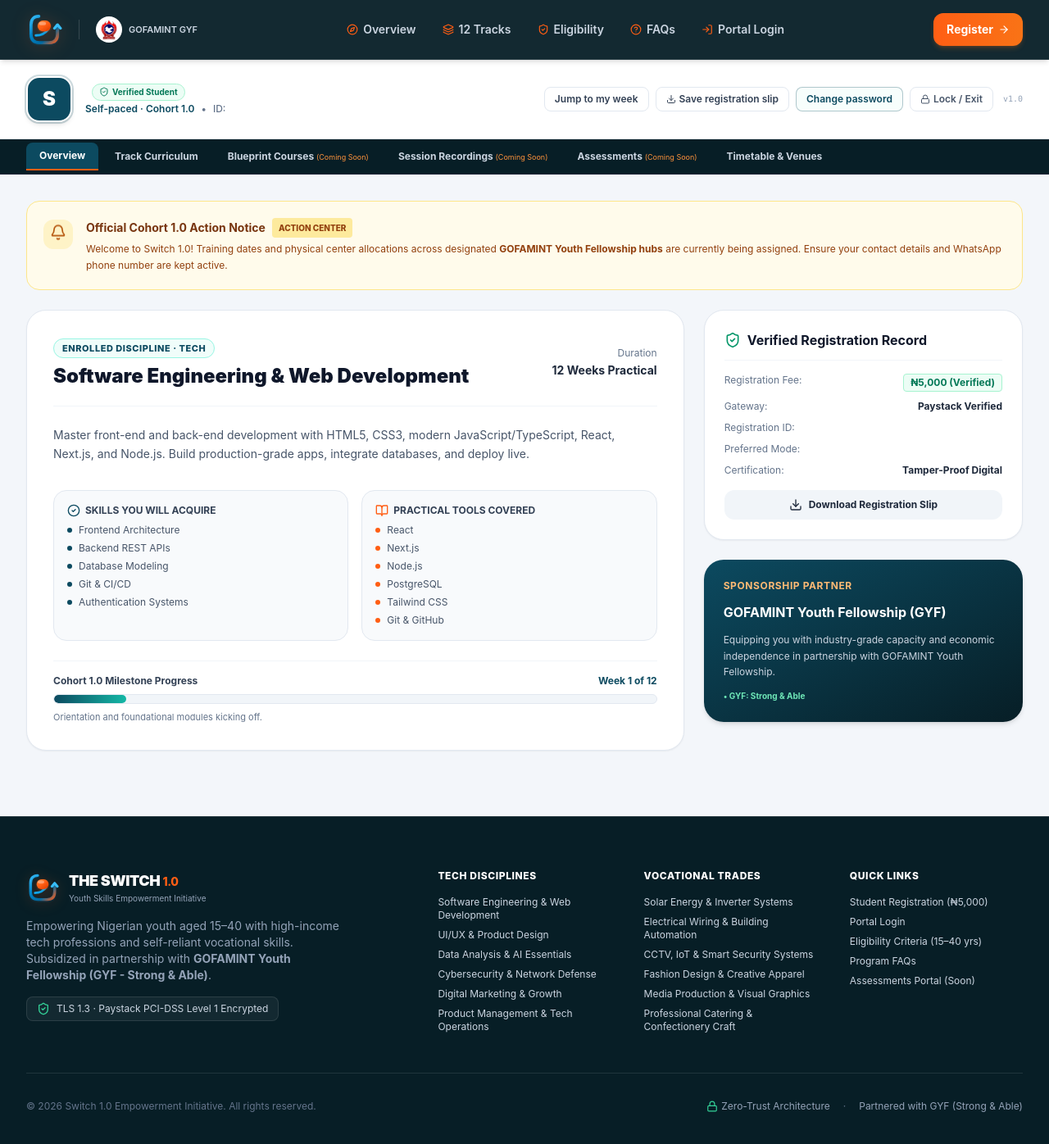
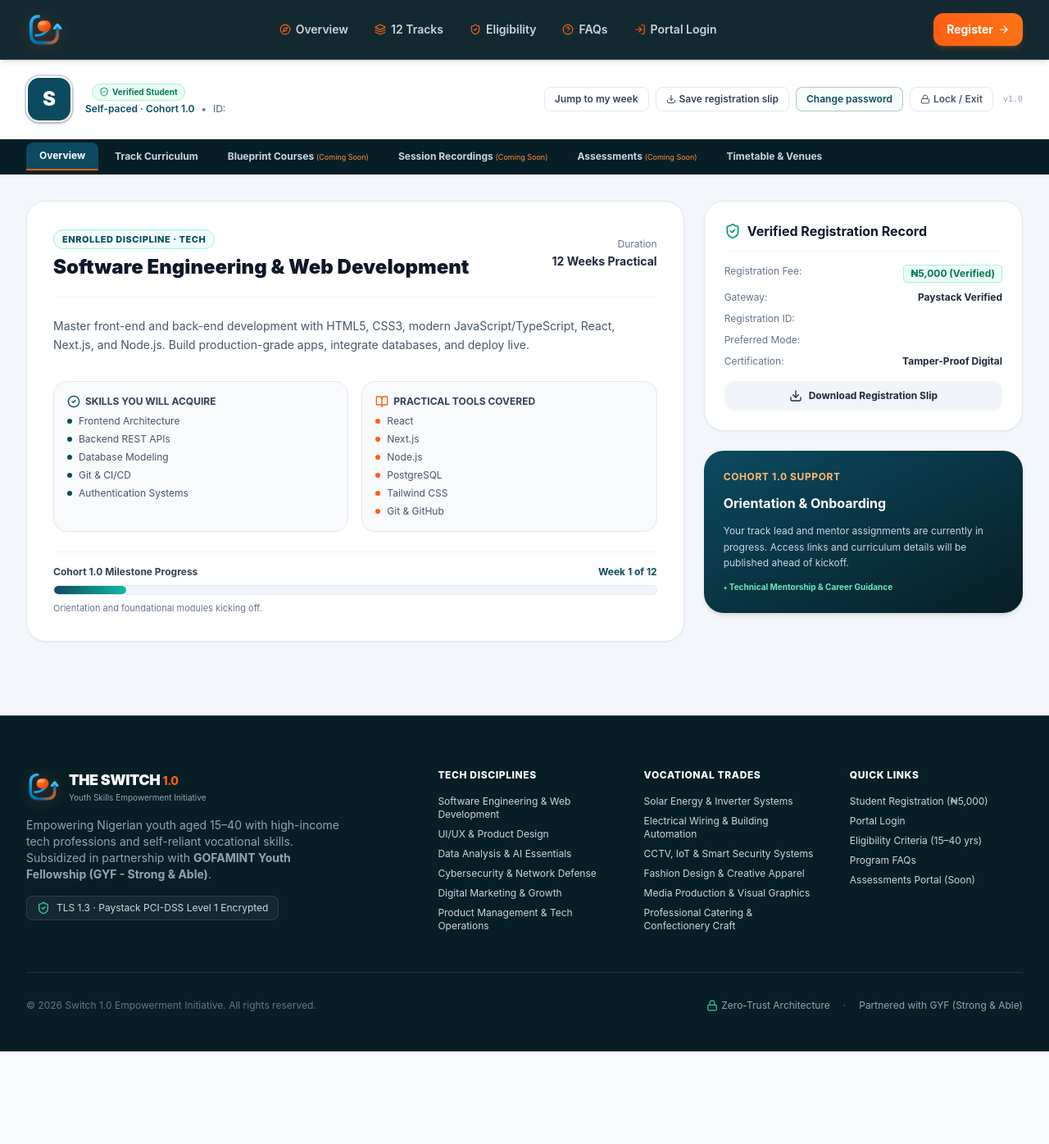
Before and after one commit to OduzzPreneur/Switch-1.0, a Next.js app: page /dashboard in a window 1280 px wide. Shown: the top 1396 px of the page at 82% size. After the commit the page ends 1283 px from the top, so only its background shows below. Built offline with nearby package versions, Linux system fonts and the light colour scheme; sample sign-in values are in the browser's storage.

Commit message:
fix: remove partner logo from navbar, fix vector logo rendering with inline component, and remove GYF banners from dashboard

```diff
--- a/src/app/dashboard/page.tsx
+++ b/src/app/dashboard/page.tsx
@@ -196,22 +196,6 @@
       {/* Main Dashboard Content */}
       <div className="max-w-7xl mx-auto px-4 sm:px-6 lg:px-8 pt-8 space-y-6">
 
-        {/* Dynamic Action Required Announcement */}
-        <div className="bg-amber-50 border border-amber-200 rounded-2xl p-4 sm:p-5 flex items-start gap-4 shadow-xs">
-          <div className="p-2 bg-amber-100 text-amber-700 rounded-xl shrink-0 mt-0.5">
-            <Bell className="w-5 h-5 animate-bounce" />
-          </div>
-          <div className="flex-1 space-y-1">
-            <h4 className="font-bold text-amber-900 text-sm flex items-center gap-2">
-              <span>Official Cohort 1.0 Action Notice</span>
-              <span className="text-[10px] font-extrabold uppercase bg-amber-200/80 text-amber-800 px-2 py-0.5 rounded">Action Center</span>
-            </h4>
-            <p className="text-xs text-amber-800 leading-relaxed">
-              Welcome to Switch 1.0! Training dates and physical center allocations across designated <strong>GOFAMINT Youth Fellowship hubs</strong> are currently being assigned. Ensure your contact details and WhatsApp phone number are kept active.
-            </p>
-          </div>
-        </div>
-
         {/* Tab 1: Overview */}
         {activeTab === 'overview' && (
           <div className="grid grid-cols-1 lg:grid-cols-3 gap-6">
@@ -328,21 +312,21 @@
                 </button>
               </div>
 
-              {/* Partner Sponsorship Note */}
+              {/* Program Support / Help Card */}
               <div className="bg-gradient-to-br from-switch-teal to-switch-dark text-white rounded-3xl p-6 shadow-md space-y-3">
                 <div className="flex items-center gap-2">
                   <span className="text-xs font-bold text-orange-300 uppercase tracking-wider">
-                    Sponsorship Partner
+                    Cohort 1.0 Support
                   </span>
                 </div>
                 <h4 className="text-base font-bold">
-                  GOFAMINT Youth Fellowship (GYF)
+                  Orientation & Onboarding
                 </h4>
                 <p className="text-xs text-slate-300 leading-relaxed">
-                  Equipping you with industry-grade capacity and economic independence in partnership with GOFAMINT Youth Fellowship.
+                  Your track lead and mentor assignments are currently in progress. Access links and curriculum details will be published ahead of kickoff.
                 </p>
                 <div className="text-[10px] text-emerald-300 font-bold">
-                  • GYF: Strong & Able
+                  • Technical Mentorship & Career Guidance
                 </div>
               </div>
 
@@ -396,7 +380,7 @@
                 Timetable & Physical Center Allocations
               </h3>
               <p className="text-xs text-slate-500 mt-1">
-                Session scheduling for virtual streams and GOFAMINT Youth Fellowship physical hubs.
+                Session scheduling for virtual streams and Switch 1.0 physical training hubs.
               </p>
             </div>
 
@@ -416,7 +400,7 @@
               </div>
               <div className="p-4 rounded-2xl border border-slate-200 bg-slate-50 space-y-2">
                 <span className="font-bold text-slate-900">Physical Practical Workshops:</span>
-                <p className="text-slate-600">Conducted at designated regional GOFAMINT youth empowerment centers with certified technical mentors.</p>
+                <p className="text-slate-600">Conducted at designated regional Switch 1.0 empowerment centers with certified technical mentors.</p>
               </div>
             </div>
           </div>
--- /dev/null
+++ b/src/components/common/SwitchLogo.tsx
@@ -0,0 +1,110 @@
+import React from 'react';
+
+interface SwitchLogoProps {
+  className?: string;
+  size?: number;
+}
+
+export default function SwitchLogo({ className = 'w-10 h-10', size = 44 }: SwitchLogoProps) {
+  return (
+    <svg
+      xmlns="http://www.w3.org/2000/svg"
+      viewBox="0 0 120 120"
+      width={size}
+      height={size}
+      fill="none"
+      className={className}
+      aria-label="The Switch Logo"
+    >
+      <defs>
+        {/* Vibrant Switch Orange Gradient */}
+        <linearGradient id="switchOrangeGrad" x1="15%" y1="10%" x2="85%" y2="90%">
+          <stop offset="0%" stopColor="#FF7A29" />
+          <stop offset="50%" stopColor="#FF5E14" />
+          <stop offset="100%" stopColor="#E04200" />
+        </linearGradient>
+
+        {/* Electric Cyan to Teal Accent Gradient */}
+        <linearGradient id="switchCyanGrad" x1="0%" y1="0%" x2="100%" y2="100%">
+          <stop offset="0%" stopColor="#38BDF8" />
+          <stop offset="60%" stopColor="#0EA5E9" />
+          <stop offset="100%" stopColor="#0284C7" />
+        </linearGradient>
+
+        {/* Outer Track Gradient */}
+        <linearGradient id="switchTrackGrad" x1="0%" y1="0%" x2="100%" y2="100%">
+          <stop offset="0%" stopColor="#38BDF8" />
+          <stop offset="35%" stopColor="#0284C7" />
+          <stop offset="70%" stopColor="#0369A1" />
+          <stop offset="100%" stopColor="#FF5E14" />
+        </linearGradient>
+
+        {/* Subtle Orange Glow Filter */}
+        <filter id="orangeGlow" x="-20%" y="-20%" width="140%" height="140%">
+          <feDropShadow dx="0" dy="2" stdDeviation="3.5" floodColor="#FF5E14" floodOpacity="0.4" />
+        </filter>
+
+        {/* Subtle Container Depth */}
+        <filter id="trackGlow" x="-20%" y="-20%" width="140%" height="140%">
+          <feDropShadow dx="0" dy="2" stdDeviation="2.5" floodColor="#0284C7" floodOpacity="0.25" />
+        </filter>
+      </defs>
+
+      {/* Modern Dynamic Outer Switch Loop Track */}
+      <path
+        d="M 42 16
+           C 26 16 16 26 16 44
+           L 16 76
+           C 16 94 26 104 44 104
+           L 76 104
+           C 94 104 104 94 104 76
+           L 104 46"
+        stroke="url(#switchTrackGrad)"
+        strokeWidth="10"
+        strokeLinecap="round"
+        strokeLinejoin="round"
+        filter="url(#trackGlow)"
+      />
+
+      {/* Dynamic Directional Arrowhead representing career switch */}
+      <path
+        d="M 94 56 L 104 44 L 114 56"
+        fill="none"
+        stroke="#38BDF8"
+        strokeWidth="9"
+        strokeLinecap="round"
+        strokeLinejoin="round"
+      />
+
+      {/* Inner Dynamic Transformation Arc */}
+      <path
+        d="M 32 80 C 44 80 62 76 74 58"
+        fill="none"
+        stroke="url(#switchCyanGrad)"
+        strokeWidth="8"
+        strokeLinecap="round"
+      />
+
+      {/* Core "Switch" Energy Toggle (Vibrant Orange Core) */}
+      <rect
+        x="38"
+        y="30"
+        width="44"
+        height="36"
+        rx="18"
+        fill="url(#switchOrangeGrad)"
+        filter="url(#orangeGlow)"
+      />
+
+      {/* Subtle Inner Reflection on Core */}
+      <ellipse
+        cx="54"
+        cy="40"
+        rx="12"
+        ry="6"
+        fill="#FFFFFF"
+        opacity="0.35"
+      />
+    </svg>
+  );
+}
--- a/src/components/layout/Footer.tsx
+++ b/src/components/layout/Footer.tsx
@@ -5,6 +5,7 @@
 import Image from 'next/image';
 import { ShieldCheck, HeartHandshake, Mail, MapPin, Phone, Lock } from 'lucide-react';
 import { TRACKS } from '@/data/tracks';
+import SwitchLogo from '@/components/common/SwitchLogo';
 
 export default function Footer() {
   return (
@@ -17,13 +18,7 @@
           <div className="lg:col-span-2 space-y-4">
             <div className="flex items-center gap-3">
               <div className="w-10 h-10 drop-shadow-[0_2px_8px_rgba(255,94,20,0.25)]">
-                <Image
-                  src="/logos/switch-logo.svg"
-                  alt="The Switch 1.0"
-                  width={40}
-                  height={40}
-                  className="object-contain w-full h-full"
-                />
+                <SwitchLogo className="w-10 h-10" />
               </div>
               <div>
                 <span className="text-lg font-black text-white tracking-tight">
--- a/src/components/layout/Navbar.tsx
+++ b/src/components/layout/Navbar.tsx
@@ -5,6 +5,7 @@
 import Image from 'next/image';
 import { usePathname } from 'next/navigation';
 import { Menu, X, Compass, Layers, ShieldCheck, HelpCircle, LogIn, ArrowRight } from 'lucide-react';
+import SwitchLogo from '@/components/common/SwitchLogo';
 
 const navItems = [
   { label: 'Overview', href: '/', icon: Compass },
@@ -37,41 +38,12 @@
       <div className="max-w-7xl mx-auto px-4 sm:px-6 lg:px-8">
         <div className="flex items-center justify-between h-16 sm:h-[72px]">
 
-          {/* Professional Brand & Partner Logo Cluster */}
-          <div className="flex items-center gap-3 sm:gap-5">
-            <Link href="/" className="flex items-center group py-1" aria-label="The Switch 1.0 Home">
-              {/* Switch Brand Logo Container */}
-              <div className="relative w-10 h-10 sm:w-11 sm:h-11 transition-transform duration-200 group-hover:scale-105 drop-shadow-[0_2px_10px_rgba(255,94,20,0.25)]">
-                <Image
-                  src="/logos/switch-logo.svg"
-                  alt="The Switch 1.0"
-                  fill
-                  sizes="44px"
-                  className="object-contain"
-                  priority
-                />
-              </div>
-            </Link>
-
-            {/* Subtle Vertical Divider */}
-            <div className="h-6 w-[1px] bg-white/15 hidden sm:block" />
-
-            {/* Partner Logo (GOFAMINT Youth Fellowship) */}
-            <div className="hidden sm:flex items-center gap-2" title="In partnership with GOFAMINT Youth Fellowship (GYF)">
-              <div className="relative w-7 h-7 sm:w-8 sm:h-8 rounded-full overflow-hidden bg-white p-0.5 border border-white/20 shadow-xs">
-                <Image
-                  src="/logos/gofamint-logo.jpg"
-                  alt="GOFAMINT Youth Fellowship"
-                  fill
-                  sizes="32px"
-                  className="object-contain"
-                />
-              </div>
-              <span className="text-[11px] text-slate-300 font-semibold hidden lg:inline">
-                GOFAMINT GYF
-              </span>
+          {/* Brand Logo Only */}
+          <Link href="/" className="flex items-center group py-1" aria-label="The Switch 1.0 Home">
+            <div className="transition-transform duration-200 group-hover:scale-105 drop-shadow-[0_2px_10px_rgba(255,94,20,0.25)]">
+              <SwitchLogo className="w-10 h-10 sm:w-11 sm:h-11" />
             </div>
-          </div>
+          </Link>
 
           {/* Desktop Navigation Links */}
           <div className="hidden md:flex items-center space-x-1 lg:space-x-2">
--- a/src/components/layout/PartnerHeader.tsx
+++ b/src/components/layout/PartnerHeader.tsx
@@ -3,6 +3,7 @@
 import React from 'react';
 import Image from 'next/image';
 import Link from 'next/link';
+import SwitchLogo from '@/components/common/SwitchLogo';
 
 export default function PartnerHeader() {
   return (
@@ -11,17 +12,8 @@
         {/* Only the partner logos */}
         <div className="flex items-center gap-6 sm:gap-8">
           {/* The Switch Logo */}
-          <Link href="/" className="inline-block transition-transform hover:scale-105">
-            <div className="relative w-12 h-12 sm:w-14 sm:h-14">
-              <Image
-                src="/logos/switch-logo.svg"
-                alt="The Switch 1.0"
-                fill
-                sizes="56px"
-                className="object-contain"
-                priority
-              />
-            </div>
+          <Link href="/" className="inline-block transition-transform hover:scale-105" aria-label="The Switch 1.0">
+            <SwitchLogo className="w-12 h-12 sm:w-14 sm:h-14" size={56} />
           </Link>
 
           {/* Divider */}
```
